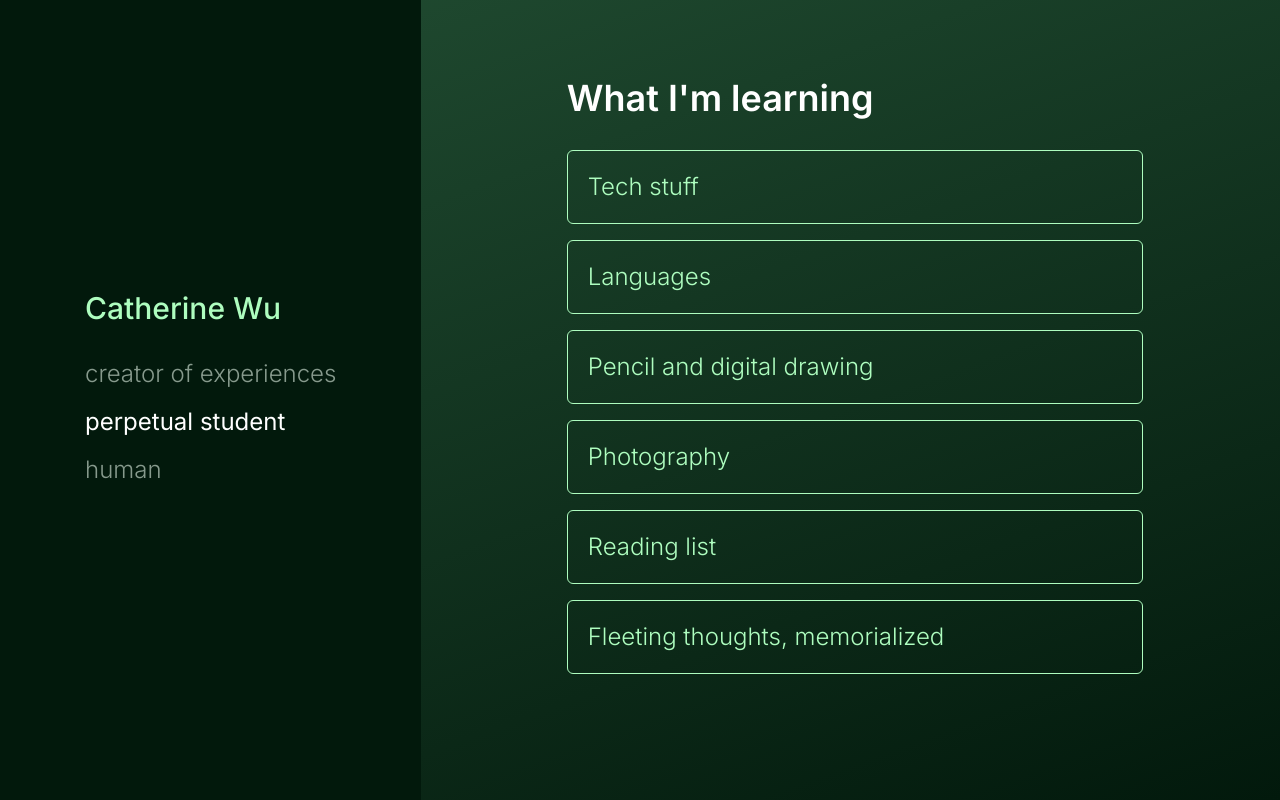
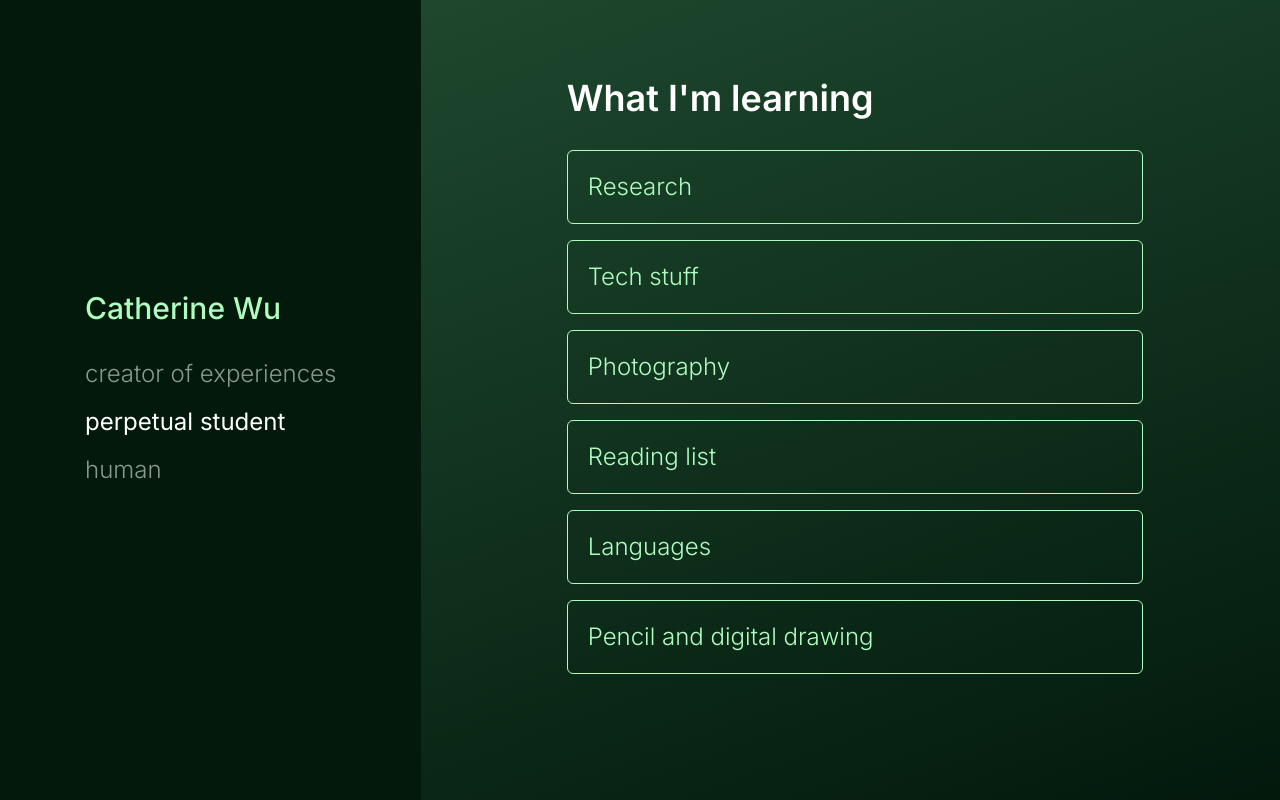
Before and after one commit to catzwu/personal-website, a Next.js app: page / in a window 1280 px wide. Both pictures are taken after a click on the element "perpetual student". Built offline with nearby package versions, Linux system fonts and the light colour scheme.

Commit message:
update content

```diff
--- a/src/app/content.tsx
+++ b/src/app/content.tsx
@@ -16,7 +16,7 @@ export const workStuff: ProjectProps[] = [
         roles: 'Instructor, Admissions Committee',
         image: 'sparc.svg',
         description:
-            'Teaching everything I know to high school students, via intellectual play.',
+            'Teaching everything I know to high school students, via intellectual play. Also an instructor at ASPR.',
     },
     {
         name: 'Mystery Hunt 2023',
@@ -28,6 +28,10 @@ export const workStuff: ProjectProps[] = [
 ]
 
 export const learningStuff = [
+    {
+        name: 'Research',
+        description: <div className="space-y-2"></div>,
+    },
     {
         name: 'Tech stuff',
         description: (
@@ -81,9 +85,8 @@ export const learningStuff = [
                         </li>
                         <li>
                             ...and more. Teammate hunt continues! Our 2024 hunt
-                            isn&apos;t released yet, but I will be working on a
-                            lot of the frontend for the experience we are
-                            creating.
+                            was released in 2025, and I built much of the
+                            frontend for the main comic page.
                         </li>
                     </ul>
                 </p>
@@ -130,38 +133,6 @@ export const learningStuff = [
         ),
     },
     {
-        name: 'Languages',
-        description: (
-            <>
-                Languages I&apos;ve Duo&apos;ed:
-                <ul className="list-disc py-2 pl-5">
-                    <li>
-                        Japanese &mdash; Current, on and off since Summer 2016
-                    </li>
-                    <li>German &mdash; Winter 2021-2022</li>
-                    <li>Spanish &mdash; Summer 2015</li>
-                </ul>
-                I know a dabbling of Korean, Frenched in high school, and went
-                to Chinese school for 13 years. I am currently learning
-                Classical Chinese and working my way through HSK6.
-            </>
-        ),
-    },
-    {
-        name: 'Pencil and digital drawing',
-        description: (
-            <div className="space-y-2">
-                <p>
-                    I quit a sketching class in tears when I was nine,
-                    frustrated by all my imperfections. Nearly 20 years later, I
-                    have finally matured enough to try again. I find pencil (and
-                    eraser!) to be especially meditative.
-                </p>
-                <ArtDisplay folder={'art'} />
-            </div>
-        ),
-    },
-    {
         name: 'Photography',
         description: (
             <div className="space-y-2">
@@ -195,18 +166,48 @@ export const learningStuff = [
         name: 'Reading list',
         description: (
             <div className="">
-                <p className="">Some recent books I have learned a lot from</p>
+                <p className="">Some recent books I learned a lot from</p>
                 <ul className="list-disc py-2 pl-5">
-                    <li>
+                    {/* <li>
                         <span className="book-title">The Licanius Trilogy</span>
                         . Tropiest fantasy writing, but stellar multi-book
                         plotting.
+                    </li> */}
+                    <li>
+                        {/* 4/10/2025 */}
+                        <span className="book-title">
+                            Situational Awareness
+                        </span>
+                        , by Leopold Aschenbrenner. The publication that got me
+                        thinking about AI.
                     </li>
                     <li>
+                        {/* 4/10/2025 */}
+                        <span className="book-title">
+                            The Unaccountability Machine
+                        </span>
+                        by Dan Davies. Old ideas explaining new phenomena to a
+                        surprising depth.
+                    </li>
+                    <li>
+                        {/* 4/10/2025 */}
+                        <span className="book-title">
+                            The Structure of Scientific Revolutions
+                        </span>
+                        , by Thomas Kuhn. Solid meta-scientific framework.
+                    </li>
+                    {/* <li>
                         <i>
                             The Nine: Inside the Secret World of the Supreme
                             Court
                         </i>
+                    </li> */}
+                    <li>
+                        {/* 4/10/2025 */}
+                        <span className="book-title">
+                            Top-Down Democracy in South Korea
+                        </span>
+                        , by Erik Mobrand. Institutional inertia.
                     </li>
                     <li>
                         <i>The Price We Pay</i>, by Martin Makary
@@ -217,15 +218,39 @@ export const learningStuff = [
                         </span>
                         , by Gabrielle Zevin. A book about raw life.
                     </li>
-                    <li>
+                    {/* <li>
                         <i>The Scholomance</i> series, by Naomi Novik
-                    </li>
-                    <li>
+                    </li> */}
+                    {/* <li>
                         <span className="book-title">
                             Bullshit Jobs: A Theory
                         </span>
                         , by David Graeber. This book overpromises, but having
                         the vocabulary (and the shared cultural consciousness){' '}
+                    </li> */}
+                </ul>
+                <p className="pt-4">The classics</p>
+                <ul className="list-disc py-2 pl-5">
+                    <li>
+                        <span className="book-title">
+                            Thinking, Fast and Slow
+                        </span>
+                        , by Daniel Kahneman
+                    </li>
+                    <li>
+                        <span className="book-title">Gödel, Escher, Bach</span>,
+                        by Douglas Hofstadter
+                    </li>
+
+                    <li>
+                        <span className="book-title">
+                            The Design of Everyday Things
+                        </span>
+                        , by Don Norman
+                    </li>
+                    <li>
+                        <span className="book-title">The Selfish Gene</span>, by
+                        Richard Dawkins
                     </li>
                 </ul>
                 <p className="pt-4">The all-time favorites</p>
@@ -254,59 +279,78 @@ export const learningStuff = [
                     </li>
                     <li>
                         <span className="book-title">Exhalation</span>, by Ted
-                        Chiang
-                    </li>
-                </ul>
-                <p className="pt-4">The classics</p>
-                <ul className="list-disc py-2 pl-5">
-                    <li>
-                        <span className="italic">Thinking, Fast and Slow</span>,
-                        by Daniel Kahneman
-                    </li>
-                    <li>
-                        <span className="italic">Gödel, Escher, Bach</span>, by
-                        Douglas Hofstadter
-                    </li>
-
-                    <li>
-                        <span className="italic">
-                            The Design of Everyday Things
-                        </span>
-                        , by Don Norman
-                    </li>
-                    <li>
-                        <span className="italic">The Selfish Gene</span>, by
-                        Richard Dawkins
+                        Chiang. This man sees the beauty in science and in the
+                        world.
                     </li>
                 </ul>
             </div>
         ),
     },
     {
-        name: 'Fleeting thoughts, memorialized',
+        name: 'Languages',
         description: (
-            <ul>
-                <li>Be wise rather than clever.</li>
-                <li>
-                    Take everyone around you seriously, and yourself not at all.
-                </li>
-                <li>Everyone can be a friend.</li>
-                <li>Play to play vs play to win vs play to not lose.</li>
-            </ul>
+            <>
+                Languages I&apos;ve Duo&apos;ed:
+                <ul className="list-disc py-2 pl-5">
+                    <li>
+                        Japanese &mdash; Current, on and off since Summer 2016
+                    </li>
+                    <li>German &mdash; Winter 2021-2022</li>
+                    <li>Spanish &mdash; Summer 2015</li>
+                </ul>
+                I know a dabbling of Korean, Frenched in high school, and went
+                to Chinese school for 13 years. I am currently learning
+                Classical Chinese and working my way through HSK6.
+            </>
         ),
     },
+    {
+        name: 'Pencil and digital drawing',
+        description: (
+            <div className="space-y-2">
+                <p>
+                    I quit a sketching class in tears when I was nine,
+                    frustrated by all my imperfections. Nearly 20 years later, I
+                    have finally matured enough to try again. I find pencil (and
+                    eraser!) to be especially meditative.
+                </p>
+                <ArtDisplay folder={'art'} />
+            </div>
+        ),
+    },
+    // {
+    //     name: 'Fleeting thoughts, memorialized',
+    //     description: (
+    //         <ul>
+    //             <li>Be wise rather than clever.</li>
+    //             <li>
+    //                 Take everyone around you seriously, and yourself not at all.
+    //             </li>
+    //             <li>Everyone can be a friend.</li>
+    //             <li>Play to play vs play to win vs play to not lose.</li>
+    //         </ul>
+    //     ),
+    // },
 ]
 
 export const bio = (
     <>
         <p>
-            I&apos;m currently a graduate student who likes thinking about
-            coordination problems. The perfect mechanism can&apos;t solve
-            everything, but I believe we can get a long way towards
-            &lsquo;better&rsquo; by being intentional about incentives.
+            I am currently a PhD student who thinks about incentives and
+            coordination problems. Mechanism design is a strong yet fallible
+            technique for crafting outcomes more intentionally. Before we get
+            close to AI alignment, I believe we need to solve
+            &quot;institutional alignment&quot;.
         </p>
         <p>
-            I enjoy puzzles, design and learning new skills from the people
+            I see design as the grand theory that shapes the most interesting
+            problems around us. It is the reduction of variation, shaped by
+            values and aesthetics, that shapes the world around us. Everything
+            is a design problem; everything that is a design problem can be
+            interesting.
+        </p>
+        <p>
+            I enjoy puzzles, bouldering and learning new skills from the people
             around me.
         </p>
     </>
```
